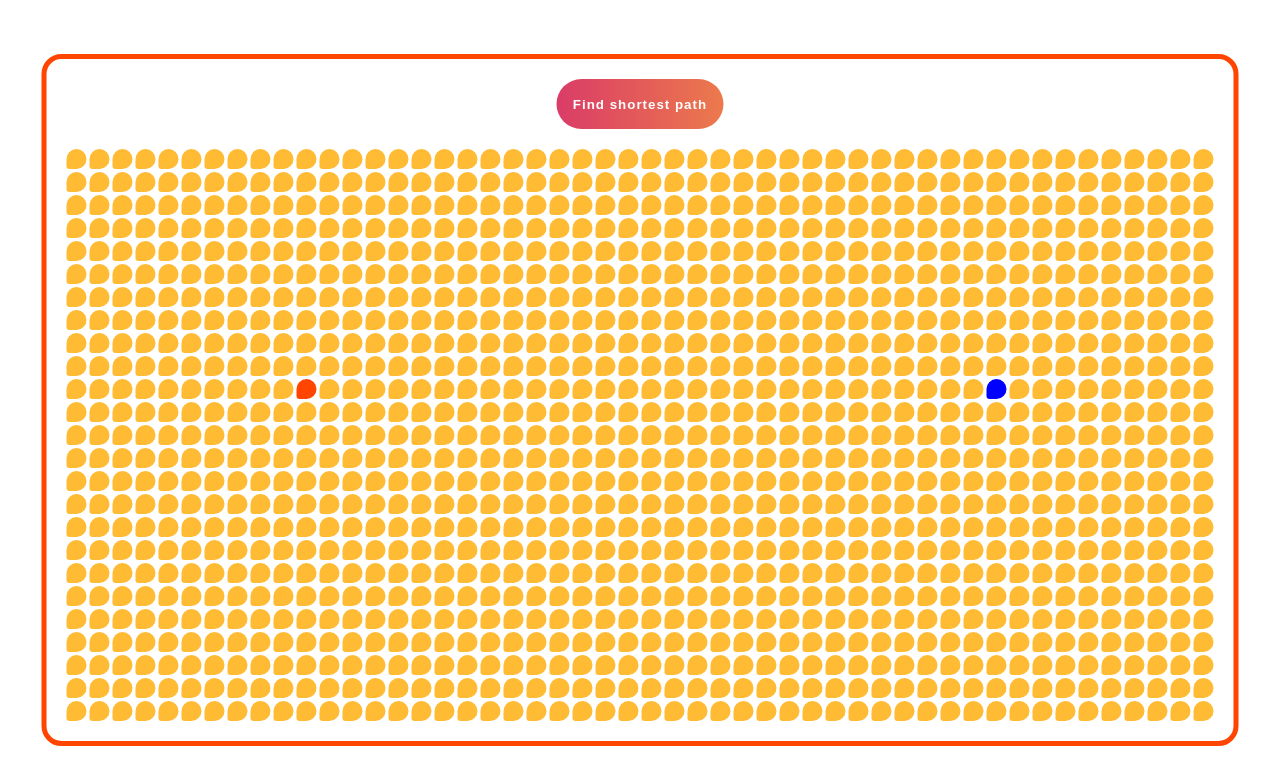
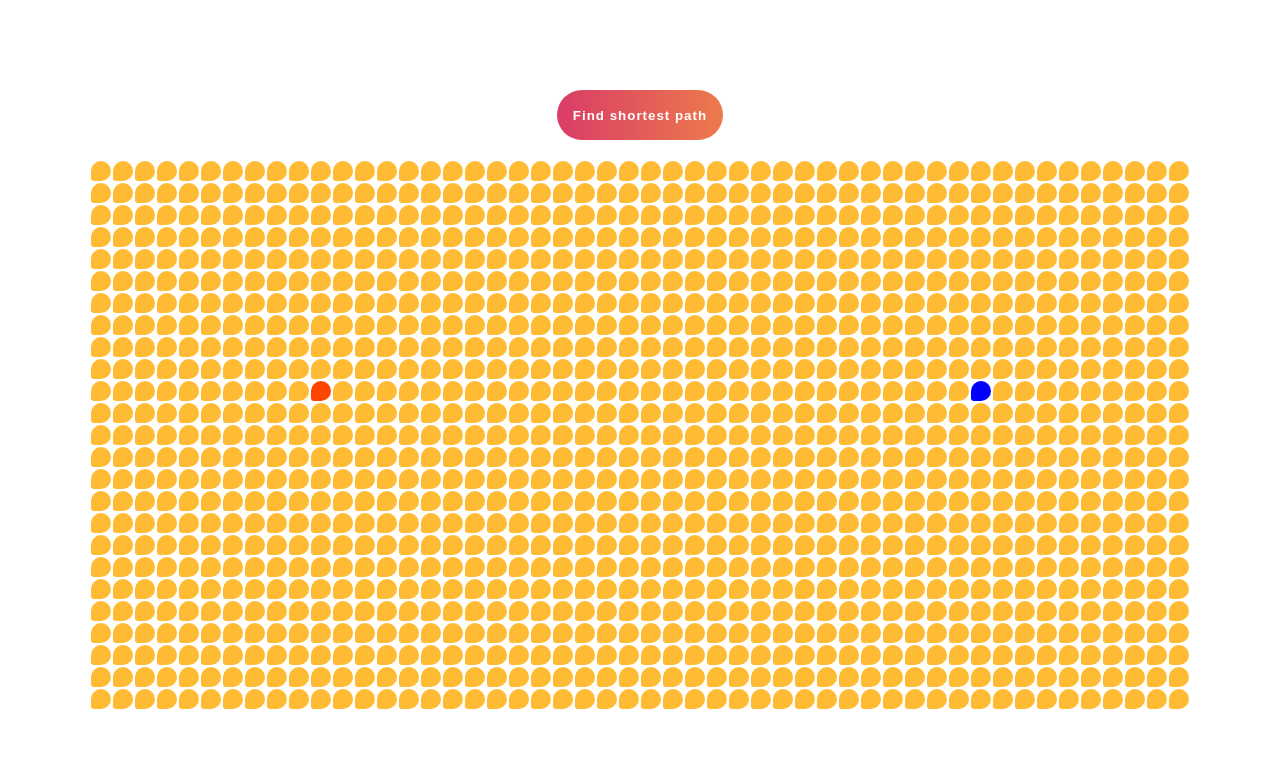
Before and after one commit to alincadariu/findShortestPath, a website built with Parcel: page src/index.html in a window 1280 px wide. Built offline with nearby package versions, Linux system fonts and the light colour scheme.

Commit message:
fix: styling

```diff
--- a/src/Node.ts
+++ b/src/Node.ts
@@ -6,10 +6,10 @@ type NodeProps = {
         column: number;
     }
     grid: HTMLDivElement;
-    onMouseDown: (e: Node) => void;
-    onMouseEnter: (e: Node) => void;
+    onMouseDown: (node: Node) => void;
+    onMouseEnter: (node: Node) => void;
     onMouseUp: () => void;
-    onMouseLeave: (e: Node) => void;
+    onMouseLeave: (node: Node) => void;
 }
 
 export class Node {
@@ -17,6 +17,7 @@ export class Node {
     private _isStartNode: boolean = false;
     private _isWallNode: boolean = false;
     private _element: HTMLDivElement;
+    private _wrapper: HTMLDivElement;
     private _position: { row: number; column: number };
     private _distance: number = Infinity;
     private _isVisited: boolean = false;
@@ -36,9 +37,11 @@ export class Node {
         this._isDestinationNode = isDestinationNode ?? false;
         this._isStartNode = isStartNode ?? false;
 
+        this._wrapper = document.createElement('div');
         this._element = document.createElement('div');
 
         this._element.classList.add('node');
+        this._wrapper.classList.add('wrapperNode');
 
         if (this._isStartNode) {
             this.setStartNode();
@@ -48,12 +51,17 @@ export class Node {
             this.setDestinationNode();
         }
 
-        this._element.addEventListener('mousedown', () => onMouseDown(this));
-        this._element.addEventListener('mouseenter', () => onMouseEnter(this));
-        this._element.addEventListener('mouseup', () => onMouseUp());
-        this._element.addEventListener('mouseleave', () => onMouseLeave(this));
+        this._wrapper.addEventListener('mousedown', (e) => {
+            e.preventDefault();
+            onMouseDown(this);
+        });
 
-        grid.appendChild(this._element);
+        this._wrapper.addEventListener('mouseenter', () => onMouseEnter(this));
+        this._wrapper.addEventListener('mouseup', () => onMouseUp());
+        this._wrapper.addEventListener('mouseleave', () => onMouseLeave(this));
+
+        this._wrapper.appendChild(this._element);
+        grid.appendChild(this._wrapper);
     }
 
     public get position() {
--- a/src/styles.css
+++ b/src/styles.css
@@ -21,16 +21,18 @@ body {
     transform: translate(-50%, -50%);
     background-color: white;
     padding: 20px;
-    border-radius: 20px;
-    border: 5px solid orangered;
 }
 
 .grid{
     display: inline-grid;
     grid-template-columns: repeat(50, 1fr);
     grid-template-rows: repeat(25, 1fr);
-    gap: 3px;
     position: relative;
+}
+
+.wrapperNode {
+    margin: 1px;
+    cursor: pointer;
 }
 
 .node {
```
